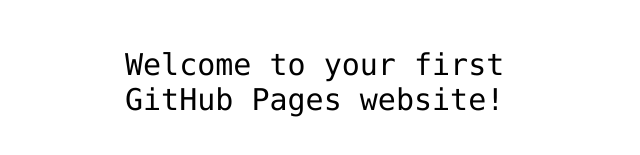
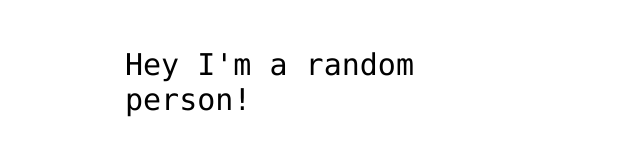
Before and after one commit to cal-code/cal-code.github.io, a plain HTML site: page index.html in a window 1280 px wide. Shown: the part 341-496 px from the top of the page, without its empty margins (315-955 px from the left). Drawn offline with Linux system fonts and the light colour scheme.

Commit message:
Update index.html
intro

```diff
--- a/index.html
+++ b/index.html
@@ -12,7 +12,7 @@
 <img src="https://octodex.github.com/images/daftpunktocat-thomas.gif" id="octocat" alt="octocat-gif" />
 
 <!-- Change this code here by copy and pasting your template on line 15 -->
-<p>Welcome to your first GitHub Pages website!</p>
+<p>Hey I'm a random person!</p>
 
 </body>
 </html>
```
